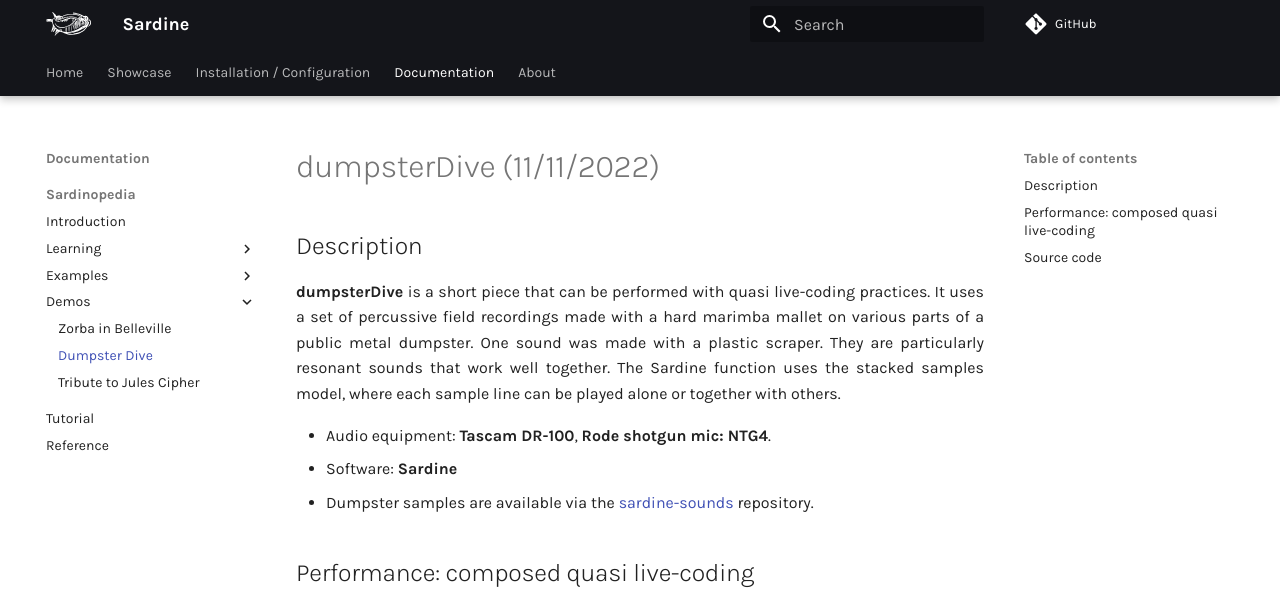
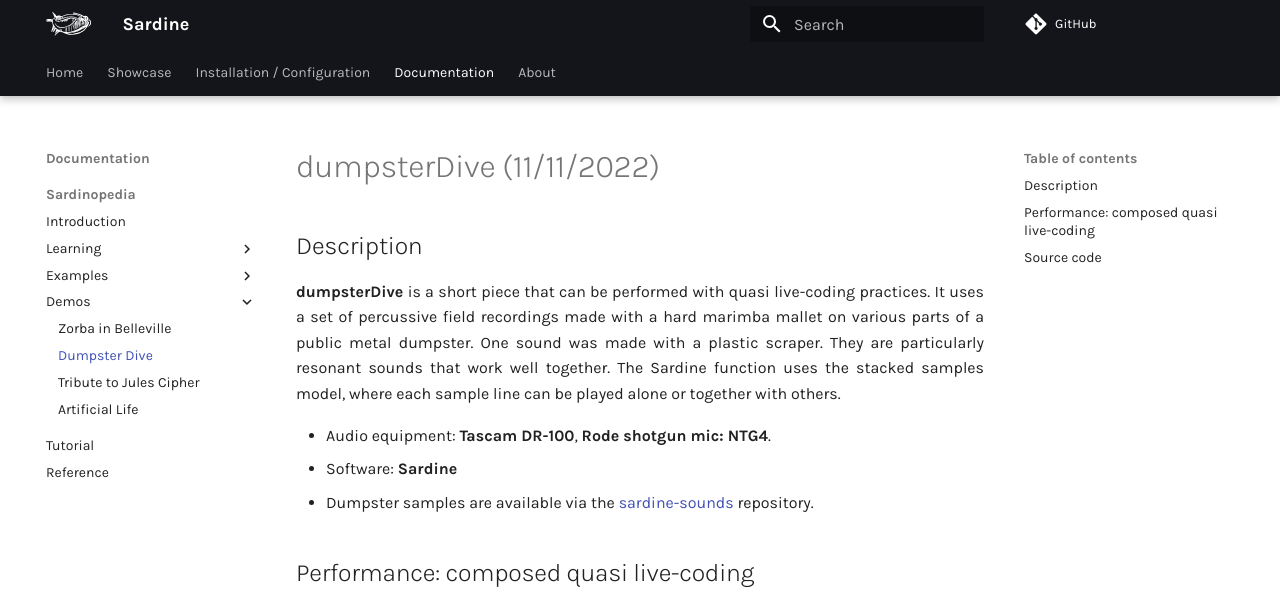
Before and after one commit to EmmaleeBonderud0325/sardine, an MkDocs documentation site: the page built from docs/documentation/demos/dumpster_dive.md, in a window 1280 px wide. Shown: the top 606 px of the page. Built offline with MkDocs 1.6.1 and Material for MkDocs 9.7.7, drawn with Linux system fonts in a browser that asks for light colours; comment, search, counter and statistics services are not loaded; grey boxes are pictures that could not be loaded.

Commit message:
Update mkdocs.yml

```diff
--- a/mkdocs.yml
+++ b/mkdocs.yml
@@ -26,6 +26,7 @@ nav:
         - Zorba in Belleville : 'documentation/demos/zorba_in_belleville.md'
         - Dumpster Dive: 'documentation/demos/dumpster_dive.md'
         - Tribute to Jules Cipher: 'documentation/demos/PMA5.md'
+        - Artificial Life: 'documentation/demos/artificial_life.md'
     - Tutorial: 'documentation/tutorial.md'
     - Reference: 'documentation/reference.md'
   - About: about.md
```
